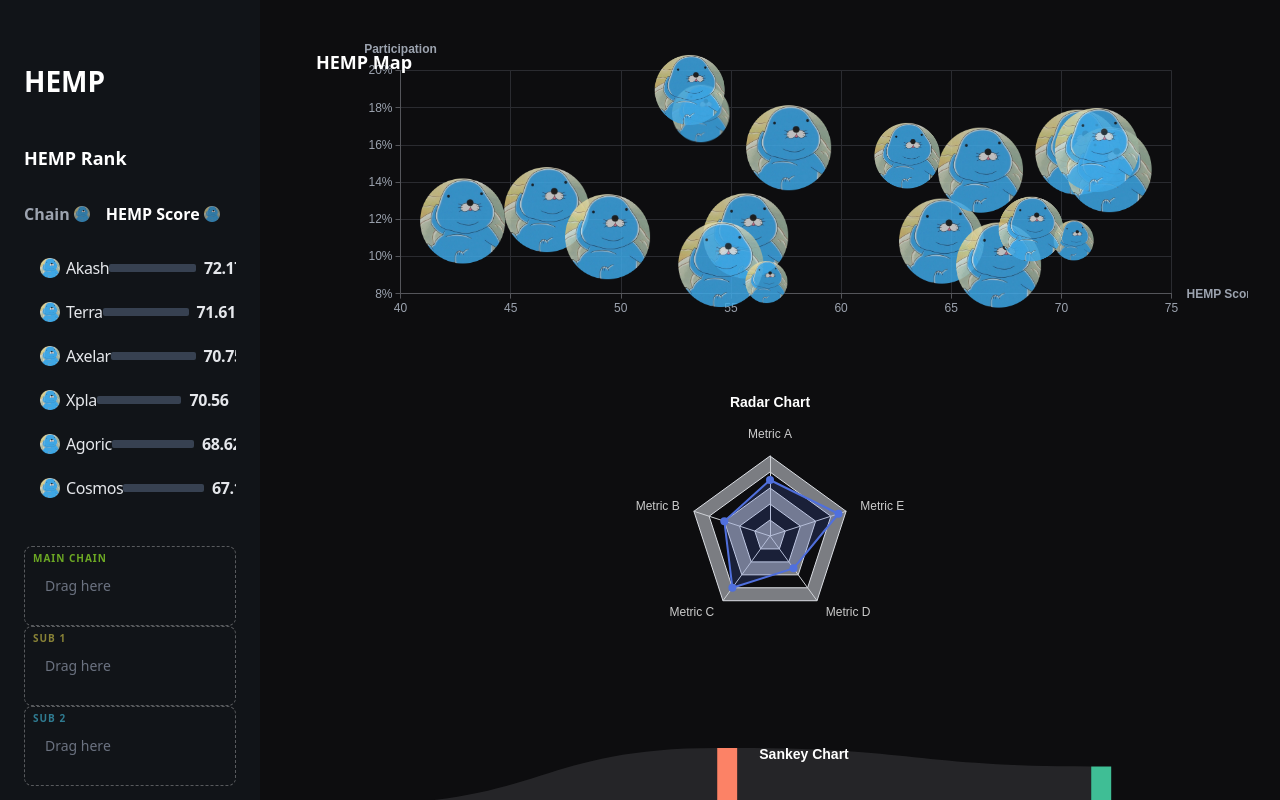
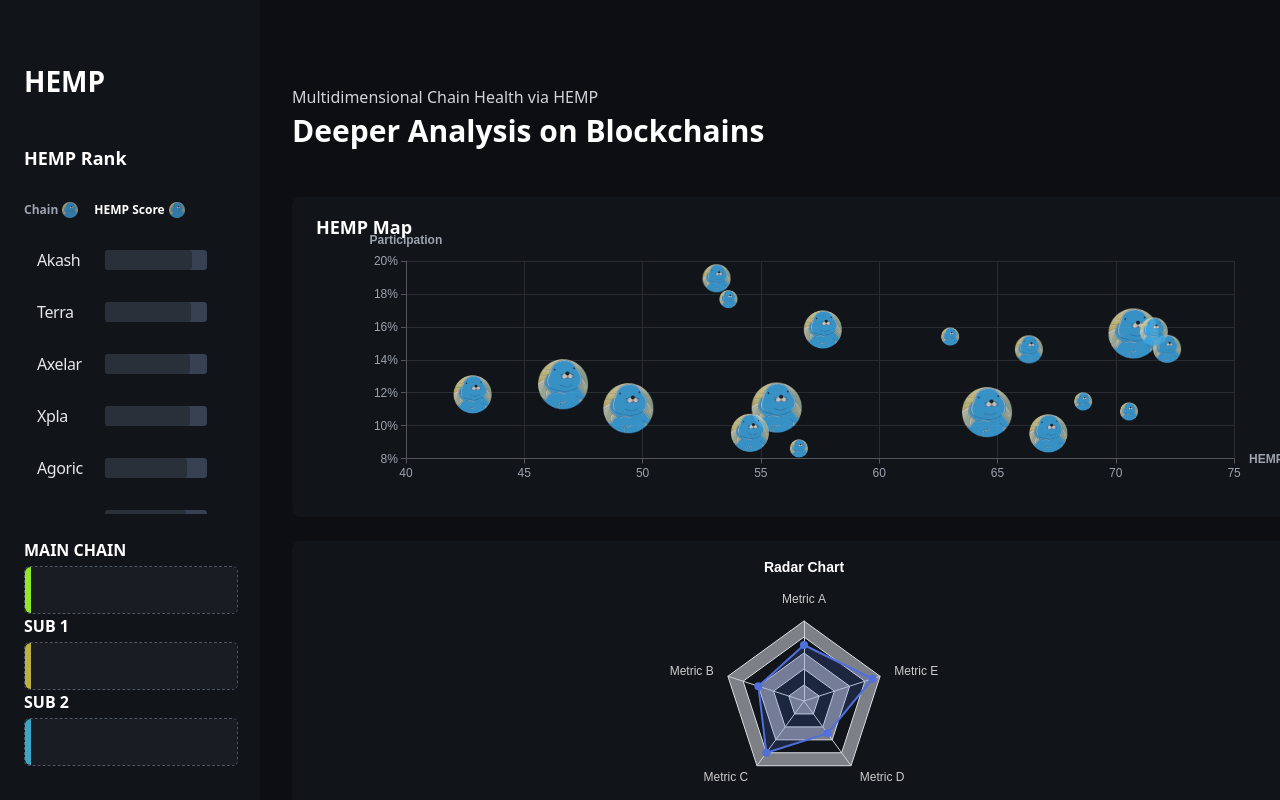
Before and after one commit to nhsngyn/HEMP, a React (Vite) app: page / in a window 1280 px wide. Built offline with nearby package versions, Linux system fonts and the light colour scheme.

Commit message:
랭킹 차트 ui 디자인 반영 및 대시보드 섹션 상단 여백 및 타이틀 디자인 반영

```diff
--- a/src/components/charts/HempMap.jsx
+++ b/src/components/charts/HempMap.jsx
@@ -8,7 +8,7 @@
 
   // selectChain 가져오기
   const {
-    selectChain, // 클릭용 함수
+    selectChain,
     getSelectionInfo,
     selectedMainId, selectedSubId1, selectedSubId2
   } = useChainSelection();
@@ -18,11 +18,26 @@
 
     const hasAnySelection = selectedMainId || selectedSubId1 || selectedSubId2;
 
+   const Q1 = 83.25;
+    const Q2 = 158;
+    const Q3 = 246.75;
+
     const calculateBubbleSize = (proposalCount, isSelected) => {
       const count = proposalCount || 0;
-      let size = (count * 0.5) + 25;
-      size = Math.min(Math.max(size, 25), 85);
-      return isSelected ? size + 10 : size;
+      let baseSize;
+      if (count >= Q3) {
+        baseSize = 50;
+      }
+      else if (count >= Q2) {
+        baseSize = 38;
+      }
+      else if (count >= Q1) {
+        baseSize = 28;
+      }
+      else {
+        baseSize = 18;
+      }
+      return isSelected ? baseSize + 10 : baseSize;
     };
 
     const seriesData = allChains.map((chain) => {
@@ -65,7 +80,7 @@
     return {
       backgroundColor: 'transparent',
       grid: {
-        top: '12%', right: '8%', bottom: '12%', left: '8%',
+        top: '20%', right: '8%', bottom: '12%', left: '8%',
         containLabel: true
       },
       tooltip: {
@@ -113,11 +128,11 @@
     };
   }, [allChains, selectedMainId, selectedSubId1, selectedSubId2, getSelectionInfo]);
 
-  // ✅ 클릭 핸들러
+  // 클릭 핸들러
   const onChartClick = (params) => {
     const clickedChain = allChains.find(c => c.name === params.name);
     if (clickedChain) {
-      // ✅ 클릭 시: 자동 배치 (이미 선택된 체인이면 무시됨)
+      // 클릭 시 자동 배치 (이미 선택된 체인이면 무시됨)
       selectChain(clickedChain.id);
     }
   };
--- a/src/components/layout/DashboardLayout.jsx
+++ b/src/components/layout/DashboardLayout.jsx
@@ -1,18 +1,17 @@
+// src/components/layout/DashboardLayout.jsx
+
 import React from "react";
+// Sidebar를 여기서 import하여 레이아웃을 분리합니다.
 import Sidebar from "./Sidebar";
-
+// DashboardLayout은 이제 앱의 메인 컨테이너 역할을 합니다.
 const DashboardLayout = ({ children }) => {
   return (
-    <div className="w-full h-screen flex bg-[#0D0D0F] text-white">
-
-      {/* 왼쪽 사이드바 (고정형 + sticky) */}
+    <div className="w-full min-h-screen flex text-white">
       <Sidebar />
-
       {/* 오른쪽 콘텐츠 영역 (반응형) */}
-      <main className="flex-1 h-screen overflow-y-auto p-8">
+      <main className="flex-1 p-8">
         {children}
       </main>
-
     </div>
   );
 };
--- a/src/components/layout/Sidebar.jsx
+++ b/src/components/layout/Sidebar.jsx
@@ -1,3 +1,5 @@
+// src/components/layout/Sidebar.jsx
+
 import React from "react";
 import RankingChart from "../ranking/RankingChart";
 
@@ -13,6 +15,7 @@
         flex flex-col
         px-6
         py-[60px]
+        flex-shrink-0
       "
     >
       {/* 상단 타이틀 */}
--- a/src/components/ranking/ChainCard.jsx
+++ b/src/components/ranking/ChainCard.jsx
@@ -1,62 +1,77 @@
-import React from 'react';
+import React from "react";
 
-const ChainCard = ({ chain, selectionInfo, isOverlay, isDragging }) => {
-    // 100점일 때 120px의 길이를 가지도록 스코어에 비례하여 너비 계산
-    const scoreBarWidth = (chain.score / 100) * 120;
+const ChainCard = ({ chain, selectionInfo, isDragging, isOverlay }) => {
+  const isSelected = !!selectionInfo;
+  const highlightColor = selectionInfo?.color;
 
-    // 랭킹 표시 (스코어가 없는 경우 비워둠)
-    const rank = chain.score ? chain.rank : '';
+  // Score 100 → 120px 막대로 계산
+  const maxBarLength = 120;
+  const barWidth = Math.min(chain.score * (maxBarLength / 100), maxBarLength);
 
   return (
     <div
-            // 드래그 중이거나 오버레이일 때의 스타일링은 DraggableChain.jsx에서 처리되므로 여기서는 기본 스타일만 유지
-            className={`flex items-center w-full min-h-[44px] ${isOverlay ? 'bg-zinc-800' : 'bg-transparent'} rounded-[4px] px-[8px] py-[10px]`}
+      className={`
+        flex items-center
+        w-[188px]
+        h-[44px] // height: 44px
+        px-2 // padding: 0 8px
+        gap-2 // gap: 8px
+        self-stretch // align-self: stretch
+        rounded-[7.4px]
+        transition-all
+        ${isSelected ? "" : "hover:shadow-[0_0_8px_rgba(255,255,255,0.02)]"}
+      `}
+      style={{
+        border: isSelected
+          ? `0.93px solid ${highlightColor}`
+          : '0.93px solid transparent',
+        opacity: isDragging ? 0.35 : 1,
+        boxShadow:
+          isSelected && !isOverlay && !isDragging
+            ? `0 0 12px ${highlightColor}66`
+            : "none",
+      }}
     >
-            {/* 랭크 및 아이콘 */}
-            <div className='flex-shrink-0 flex items-center w-[30px]'>
-                {rank && (
-                    <span className='text-gray-400 text-[14px] font-medium'>
-                        {rank}
-                    </span>
-                )}
-                <img src="/logos/chainImg.png" className='w-5 h-5 ml-1' alt={`${chain.name} logo`} />
+      {/* 이름 */}
+      <div className="
+        w-[60px]
+        flex-shrink-0
+        text-gray-200
+        text-base
+        font-medium
+        leading-[140%]
+        tracking-tight
+        truncate
+      ">
+        {chain.name}
       </div>
 
-            {/* 체인 이름 (수정 요청 사항 적용) */}
-            {/* [수정 1] TailwindCSS로 요청하신 CSS 속성을 변환하여 적용합니다.
-                color: var(--gray200, #D1D5DB) -> text-gray-200
-                font-family: SUIT (Tailwind 기본폰트로 가정)
-                font-size: 16px -> text-base
-                font-weight: 500 -> font-medium
-                letter-spacing: -0.32px -> tracking-tight
-                gap: 8px (막대바와의 간격) -> gap-2
-            */}
-            <div className="flex items-center flex-grow text-gray-200 text-base font-medium tracking-tight leading-[140%]">
-                <span className="flex-grow">{chain.name}</span>
+      {/* 막대 + 점수 컨테이너 */}
+      <div className="flex-1 flex items-center gap-2">
 
-                {/* 막대바 영역 (gap-2 = 8px 적용) */}
-                <div className="flex items-center gap-2">
+        {/* 막대바 배경 */}
+        <div className="
+          flex-1 // flex: 1 0 0
+          h-[20px] // height: 20px
+          bg-gray-700 // background: var(--gray700, #29303A)
+          rounded-[3.59px] // border-radius: 3.59px
+          relative overflow-hidden
+        ">
           <div
-                        className="h-2 bg-gray-600 rounded-sm"
+            className="h-full rounded-[3.59px]"
             style={{
-                            // [수정 2] 100점 = 120px 크기 적용
-                            width: `${scoreBarWidth}px`,
-                            backgroundColor: selectionInfo?.color || '#374151', // 선택된 체인은 해당 색상, 아니면 gray-700
+              // width는 계산된 barWidth (max 120px) 사용
+              width: `${barWidth}px`,
+              backgroundColor: isSelected ? highlightColor : "#29303A",
             }}
-                    ></div>
-
-                    {/* 스코어 텍스트 */}
-                    <span className='text-[16px] font-semibold text-gray-200'>
-                        {chain.score.toFixed(2)}
-                    </span>
+          />
         </div>
       </div>
 
-            {/* 메인/서브 표시 (선택된 경우) */}
-            {selectionInfo && (
+      {/* 메인/서브 표시 */}
+      {isSelected && (
         <div
-                    className='w-1 h-1 rounded-full ml-2 flex-shrink-0'
-                    style={{ backgroundColor: selectionInfo.color }}
+          style={{ backgroundColor: highlightColor }}
         ></div>
       )}
     </div>
--- a/src/components/ranking/DraggableChain.jsx
+++ b/src/components/ranking/DraggableChain.jsx
@@ -5,14 +5,14 @@
 const DraggableChain = ({ chain, selectionInfo, onClick, isOverlay = false, isSelected = false }) => {
   const { attributes, listeners, setNodeRef, isDragging } = useDraggable({
     id: chain.id,
-    // 오버레이거나 리스트에서 이미 선택된 상태면 드래그 비활성화
+    // 오버레이거나 리스트에서 이미 선택된 상태면 드래그 비활성화 (ID 충돌 방지 및 선택 고정)
     disabled: isOverlay || isSelected,
   });
 
   const [downPos, setDownPos] = React.useState(null);
 
   const handlePointerDown = (e) => {
-    // dnd-kit 리스너 호출. disabled 여부는 훅에서 처리함.
+    // dnd-kit의 드래그 시작 리스너를 먼저 호출하여 클릭-드래그 충돌을 해결합니다.
     if (listeners?.onPointerDown) {
       listeners.onPointerDown(e);
     }
@@ -25,9 +25,8 @@
     const dx = Math.abs(e.clientX - downPos.x);
     const dy = Math.abs(e.clientY - downPos.y);
 
-    // [핵심 변경] 클릭 판정 및 실행 로직
-    // 1. 5px 미만 움직임이고 드래그 중이 아닐 때만 클릭으로 인정
-    // 2. '이미 선택된 상태가 아닐 때만' onClick을 발생시켜 토글을 원천 봉쇄함.
+    // 클릭 판정 및 실행 로직
+    // 5px 미만 움직임, 드래그 중 아님, 그리고 '선택되지 않은' 상태일 때만 onClick 실행 (토글 방지)
     if (dx < 5 && dy < 5 && !isDragging && !isSelected) {
       onClick?.();
     }
@@ -42,12 +41,14 @@
       onPointerDown={handlePointerDown}
       onPointerUp={handlePointerUp}
       onKeyDown={listeners?.onKeyDown}
+      // 항목 사이에 마진을 주어 드래그 영역 충돌을 방지합니다.
+      className="mb-2"
 
       style={{
-        // 선택된 아이템은 커서를 default로 변경하여 클릭이 안 되는 것을 시각적으로 표시
+        // 선택되었거나 오버레이면 커서를 default로 변경 (클릭 불가 시각적 표시)
         cursor: (isOverlay || isSelected) ? "default" : "grab",
-        // 선택됨(isSelected): 0.4 (흐릿), 나머지 기존 로직 유지
-        opacity: isOverlay ? 0.8 : (isDragging ? 0.3 : (isSelected ? 0.4 : 1)),
+        // 드래그 중인 원본만 흐리게 (선택 상태는 Opacity 1 유지)
+        opacity: isOverlay ? 0.8 : (isDragging ? 0.35 : 1),
         touchAction: "none"
       }}
     >
--- a/src/components/ranking/DroppableSlot.jsx
+++ b/src/components/ranking/DroppableSlot.jsx
@@ -1,6 +1,5 @@
 import React from "react";
 import { useDroppable } from "@dnd-kit/core";
-import DraggableChain from "./DraggableChain";
 import useChainStore from "../../store/useChainStore";
 
 const DroppableSlot = ({ id, title, color, selectedChainId, onClear }) => {
@@ -8,59 +7,107 @@
   const { allChains } = useChainStore();
 
   const selectedChain = allChains.find((c) => c.id === selectedChainId);
+  const isSelected = !!selectedChain;
+
+  const logoUrl = selectedChain?.logoUrl || "/logos/chainImg.png";
+  const chainName = selectedChain?.name;
+
+  const LOGO_SIZE = '29.75px';
+  const LOGO_NAME_GAP = '7.44px';
+  const INNER_PADDING_VERTICAL = '11.158px';
+  const INNER_PADDING_LEFT = '13.017px';
+  const INNER_PADDING_RIGHT = '11.158px';
+
+  // X 버튼 클릭 핸들러
+  const handleClear = (e) => {
+    e.stopPropagation();
+    onClear();
+  };
+
+  const nameClasses = "text-gray-100 font-semibold leading-normal tracking-[-0.344px]";
+  const nameStyle = { fontSize: '17.213px' };
 
   return (
+    // 전체 컨테이너: Title + Slot Box
+    <div className="flex flex-col gap-1 w-[214px]">
+
+      {/* SLOT LABEL (Title) */}
+      <span className="text-white text-base font-semibold">
+        {title}
+      </span>
+
+      {/* SLOT BOX (Droppable Area) */}
       <div
         ref={setNodeRef}
         className={`
-        relative
-        w-full
-        min-h-[80px]
-        rounded-lg
-        px-3
-        py-2
           flex items-center
+          w-[214px] h-[48px]
+          rounded-[5.744px]
           transition-all
-        ${isOver ? "bg-white/10 border border-white" : "border border-dashed border-gray-600"}
-        ${selectedChain ? "border-solid" : ""}
+          bg-transparent
         `}
         style={{
-        borderColor: isOver ? "#fff" : selectedChain ? color : "rgba(255,255,255,0.3)",
-        backgroundColor: selectedChain ? color + "15" : undefined,
+          // 기본 테두리: dashed gray500 (#4C5564). 선택 시 솔리드 컬러
+          border: isSelected ? `1px solid ${color}` : `1px dashed #4C5564`,
         }}
       >
-      {/* SLOT LABEL */}
+        {/* 1. 하이라이트 선 (Left Edge Bar) */}
+        <div
+          className="flex-shrink-0 self-stretch"
+          style={{
+            width: '5.772px',
+            backgroundColor: color,
+            borderRadius: '5.744px 0 0 5.744px',
+
+          }}
+        ></div>
+
+        {/* 2. 슬롯 프레임 (Inner Content Area) */}
+        <div
+          className={`
+            flex items-center flex-1 self-stretch relative h-full
+            bg-[#191C23] // var(--gray800)
+            rounded-[0_4.744px_4.744px_0]
+          `}
+          style={{
+            paddingTop: INNER_PADDING_VERTICAL,
+            paddingBottom: INNER_PADDING_VERTICAL,
+            paddingLeft: INNER_PADDING_LEFT,
+            paddingRight: INNER_PADDING_RIGHT,
+          }}
+        >
+          {/* CONTENT (Selected Chain or Placeholder) */}
+          {selectedChain ? (
+            <div className="flex items-center w-full justify-between">
+                {/* 로고 & 이름 그룹 */}
+                <div className="flex items-center flex-shrink-0" style={{ gap: LOGO_NAME_GAP }}>
+                    {/* 원형 체인 로고 */}
+                    <img
+                        src={logoUrl}
+                        alt={`${chainName} logo`}
+                        className="rounded-full flex-shrink-0"
+                        style={{ width: LOGO_SIZE, height: LOGO_SIZE }}
+                    />
+                    {/* 체인 이름 */}
                     <span
-        className="absolute top-1 left-2 text-[10px] font-bold opacity-70 tracking-widest"
-        style={{ color }}
+                        className={nameClasses}
+                        style={nameStyle}
                     >
-        {title}
+                        {chainName}
                     </span>
-
-      {/* IF SLOT HAS SELECTED CHAIN */}
-      {selectedChain ? (
-        <>
-          <DraggableChain
-            chain={selectedChain}
-            selectionInfo={{ type: id, color }}
-            // [수정] 슬롯에 들어간 카드는 isSelected=true로 비활성화하여 ID 충돌을 방지합니다.
-            isSelected={true}
-          />
-
-          {/* CLEAR BUTTON */}
+                </div>
                 <button
-            onClick={(e) => {
-              e.stopPropagation();
-              onClear();
-            }}
-            className="absolute top-1 right-2 text-gray-400 hover:text-white text-xs"
+                    onClick={handleClear}
+                    className="text-gray-400 hover:text-white text-sm z-10 flex-shrink-0"
                 >
                     ✕
                 </button>
-        </>
+            </div>
           ) : (
-        <div className="text-gray-500 text-sm ml-2">Drag here</div>
+          null
           )}
+        </div>
+      </div>
     </div>
   );
 };
--- a/src/components/ranking/RankingChart.jsx
+++ b/src/components/ranking/RankingChart.jsx
@@ -9,7 +9,7 @@
 import { createPortal } from "react-dom";
 
 import useChainStore from "../../store/useChainStore";
-// [추가] useChainSelection 훅을 가져옵니다.
+// useChainSelection 훅을 가져오기
 import useChainSelection from "../../hooks/useChainSelection";
 import { COLORS } from "../../constants/colors";
 
@@ -18,15 +18,15 @@
 import DroppableListArea from "./DroppableListArea";
 
 const RankingChart = () => {
-  // [수정] DND 처리에 필요한 함수만 useChainStore에서 가져옵니다.
+  // DND 처리에 필요한 함수만 useChainStore에서 가져오기
   const {
     allChains,
-    applySelection, // DND dragEnd 로직을 위해 유지
+    applySelection,
     clearSlot,
     removeChainById,
   } = useChainStore();
 
-  // [추가] 선택 로직 관련 모든 상태와 함수는 useChainSelection에서 가져옵니다.
+  // 선택 로직 관련 모든 상태와 함수는 useChainSelection에서 가져오기
   const {
       selectChain,
       getSelectionInfo,
@@ -54,8 +54,6 @@
 
   const selectedIds = [selectedMainId, selectedSubId1, selectedSubId2].filter(id => id !== null);
 
-  // NOTE: getSelectionInfo는 이제 useChainSelection 훅에서 제공합니다.
-
   const handleDragEnd = (event) => {
     const { active, over } = event;
     setActiveId(null);
@@ -64,7 +62,7 @@
     const chainId = active.id;
     const target = over.id;
 
-    // 리스트 영역으로 드롭 → 슬롯 해제 (리스트로 되돌리기)
+    // 리스트 영역으로 드롭 → 슬롯 해제
     if (target === "ranking-list") {
       removeChainById(chainId);
       return;
@@ -80,18 +78,46 @@
       onDragStart={(e) => setActiveId(e.active.id)}
       onDragEnd={handleDragEnd}
     >
-      <div className="flex flex-col h-full select-none">
+  <div className="flex flex-col h-full select-none">
 
-        {/* TITLE and FILTER BUTTONS (생략) */}
+        {/* TITLE */}
         <h2 className="text-[18px] font-semibold mb-[29.9px]">HEMP Rank</h2>
+
+        {/* FILTER BUTTONS */}
         <div className="flex items-center gap-4 mb-4">
-          <button className="flex items-center gap-1" onClick={() => setSortType("name")}>
-             <span className={sortType === "name" ? "text-white font-semibold text-[16px]" : "text-gray-400 font-semibold text-[16px]"}>Chain</span>
-             <img src="/Icons/filter.png" className="w-4 h-4 opacity-70" alt="filter" />
+          {/* Chain 정렬 */}
+          <button
+            className="flex items-center gap-1"
+            onClick={() => setSortType("name")}
+          >
+            <span
+              className={
+                sortType === "name"
+                  ? "text-white text-xs font-semibold leading-tight"
+                  : "text-gray-400 text-xs font-semibold leading-tight"
+              }
+            >
+              Chain
+            </span>
+            <img src="/Icons/filter.png" className="w-4 h-4 opacity-70" alt="filter" />
           </button>
-          <button className="flex items-center gap-1" onClick={() => setSortType("score")}>
-             <span className={sortType === "score" ? "text-white font-semibold text-[16px]" : "text-gray-400 font-semibold text-[16px]"}>HEMP Score</span>
-             <img src="/Icons/filter.png" className="w-4 h-4 opacity-70" alt="filter" />
+
+          {/* Score 정렬 */}
+          <button
+            className="flex items-center gap-1"
+            onClick={() => setSortType("score")}
+          >
+            <span
+
+              className={
+                sortType === "score"
+                  ? "text-white text-xs font-semibold leading-tight"
+                  : "text-gray-400 text-xs font-semibold leading-tight"
+              }
+            >
+              HEMP Score
+            </span>
+            <img src="/Icons/filter.png" className="w-4 h-4 opacity-70" alt="filter" />
           </button>
         </div>
 
@@ -106,7 +132,7 @@
                   chain={chain}
                   selectionInfo={getSelectionInfo(chain.id)}
                   isSelected={isSelected}
-                  // [수정] onClick에 selectChain 함수를 사용합니다.
+                  // onClick에 selectChain 함수를 사용합니다.
                   // selectChain 함수가 useChainStore의 applySelection(null)을 호출하여 스마트 셀렉션을 실행합니다.
                   onClick={() => selectChain(chain.id)}
                 />
@@ -115,7 +141,7 @@
           </DroppableListArea>
         </div>
 
-        {/* SLOT AREA (기존 코드 유지) */}
+        {/* SLOT AREA */}
         <div className="h-[226px] mt-6 flex flex-col justify-between">
           <DroppableSlot
             id="main"
@@ -141,7 +167,7 @@
         </div>
       </div>
 
-      {/* DRAG OVERLAY (기존 코드 유지) */}
+      {/* DRAG OVERLAY */}
       {createPortal(
         <DragOverlay>
           {activeChain && (
--- a/src/hooks/useChainSelection.js
+++ b/src/hooks/useChainSelection.js
@@ -7,7 +7,6 @@
     selectedMainId,
     selectedSubId1,
     selectedSubId2,
-    // [수정 1] setSlot 대신 applySelection을 가져옵니다.
     applySelection,
   } = useChainStore();
 
@@ -25,10 +24,6 @@
   };
 
   const selectChain = (chainId) => {
-    // [수정 2] applySelection에 로직을 위임합니다.
-    // targetSlot을 null로 전달하면, store의 applySelection 로직이
-    // "메인->서브1->서브2 우선순위로 빈 슬롯에 자동 배치" 및
-    // "이미 선택된 체인은 무시"하는 모든 스마트 셀렉션 규칙을 처리합니다.
     return applySelection(chainId, null);
   };
 
--- a/src/pages/DashboardPage.jsx
+++ b/src/pages/DashboardPage.jsx
@@ -3,7 +3,6 @@
 
 import React from "react";
 
-import DashboardLayout from "../components/layout/DashboardLayout";
 import BubbleChart from "../components/charts/HempMap";
 import RadarChart from "../components/charts/RadarChart";
 import SankeyChart from "../components/charts/SankeyChart";
@@ -12,17 +11,24 @@
   return (
     <div className="flex flex-col gap-8">
 
+      <div className="flex flex-col justify-end h-[133px] pb-4">
+        {/* 팀 명 */}
+        <p className="text-gray-300 text-base font-medium">Multidimensional Chain Health via HEMP</p>
+        {/* 프로젝트 명 */}
+        <h2 className="text-white text-3xl font-bold mt-1">Deeper Analysis on Blockchains</h2>
+      </div>
+
       <div className="flex flex-wrap gap-6">
-        <div className="flex-1 min-w-[540px] h-[320px]">
+        <div className="flex-1 min-w-[540px] h-[320px] bg-[#111418] rounded-lg">
           <BubbleChart />
         </div>
 
-        <div className="flex-1 min-w-[540px] h-[320px]">
+        <div className="flex-1 min-w-[540px] h-[320px] bg-[#111418] rounded-lg">
           <RadarChart />
         </div>
       </div>
 
-      <div className="w-full min-w-[1024px] h-[400px]">
+      <div className="w-full min-w-[1024px] h-[400px] bg-[#111418] rounded-lg">
         <SankeyChart />
       </div>
 
--- a/src/store/useChainStore.js
+++ b/src/store/useChainStore.js
@@ -7,13 +7,11 @@
   selectedSubId1: null,
   selectedSubId2: null,
 
-  // 1. 슬롯의 X 버튼 클릭 시
   clearSlot: (slotType) => set(() => {
     const key = { main: 'selectedMainId', sub1: 'selectedSubId1', sub2: 'selectedSubId2' }[slotType];
     return key ? { [key]: null } : {};
   }),
 
-  // 2. 리스트로 드래그해서 버릴 때
   removeChainById: (chainId) => set((state) => {
     const updates = {};
     if (state.selectedMainId === chainId) updates.selectedMainId = null;
@@ -22,9 +20,6 @@
     return updates;
   }),
 
-  // --- 선택 엔진 applySelection ---
-  // targetSlot이 있으면(드래그) -> 강제 배치
-  // targetSlot이 없으면(클릭) -> 자동 배치 (Main->Sub1->Sub2)
   applySelection: (chainId, targetSlot = null) => set((state) => {
     const slots = {
       main: state.selectedMainId,
@@ -38,39 +33,36 @@
       sub2: 'selectedSubId2',
     };
 
-    const isAlreadySelected = Object.values(slots).includes(chainId);
+    const updates = {};
+    const currentSlotKey = Object.keys(slots).find(key => slots[key] === chainId);
 
-    // Case 1: 이미 선택된 체인을 그냥 클릭함 (targetSlot 없음)
-    if (isAlreadySelected && !targetSlot) {
-      return {};
-    }
+    // 클릭 이벤트
+    if (!targetSlot) {
+      if (currentSlotKey) {
+        return {};
+      }
 
-    const updates = {};
+      let finalTargetKey = null;
 
-    // Case 2: 드래그 앤 드롭 (targetSlot 있음) OR 클릭인데 선택 안 된 상태
-    if (isAlreadySelected) {
-      for (const [key, value] of Object.entries(slots)) {
-        if (value === chainId) {
-          updates[slotKeyMap[key]] = null;
-        }
-      }
-    }
-
-    // 배치할 목표 슬롯 결정
-    let finalTargetKey = null;
-
-    if (targetSlot) {
-      // [드래그] 사용자가 지정한 슬롯
-      finalTargetKey = slotKeyMap[targetSlot];
-    } else {
-      // [클릭/버블] 자동 우선순위 배치
+      // 비어있는 슬롯 순서대로 확인 (Main -> Sub1 -> Sub2)
       if (!slots.main) finalTargetKey = 'selectedMainId';
       else if (!slots.sub1) finalTargetKey = 'selectedSubId1';
       else if (!slots.sub2) finalTargetKey = 'selectedSubId2';
-      else finalTargetKey = 'selectedMainId'; // 꽉 찼으면 Main 교체
+
+      if (finalTargetKey) {
+        updates[finalTargetKey] = chainId;
+      }
+
+      return updates;
     }
 
-    // 최종 업데이트
+    // 드래그 앤 드롭
+    if (currentSlotKey) {
+      updates[slotKeyMap[currentSlotKey]] = null;
+    }
+
+    // 새로운 슬롯에 배치
+    const finalTargetKey = slotKeyMap[targetSlot];
     if (finalTargetKey) {
       updates[finalTargetKey] = chainId;
     }
```
Also changed, not shown: src/components/layout/MainLayout.jsx (+10 -2 lines). Lines whose indentation alone changed are shown as unchanged.
